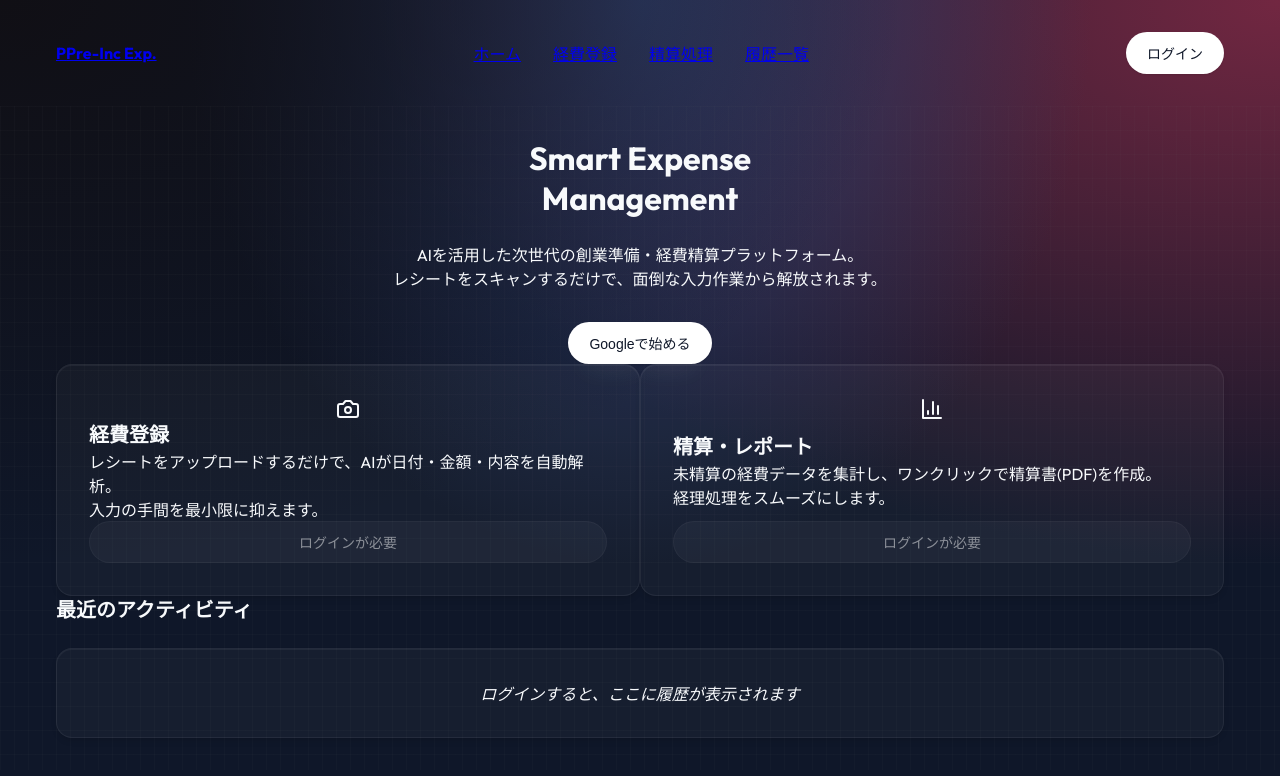
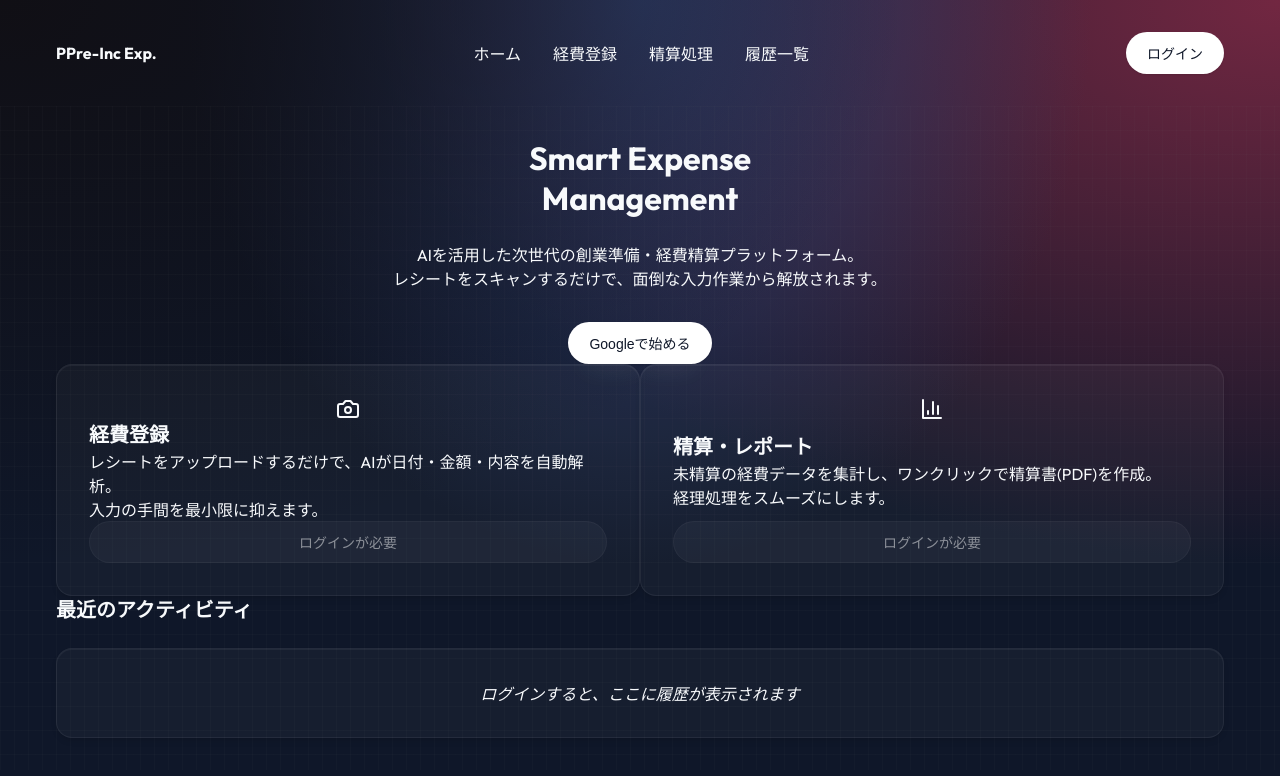
Before and after one commit to yukiworks-online/pre-inc-expenses, a Next.js app: page / in a window 1280 px wide. Shown: the top 776 px of the page. Built offline with nearby package versions, Linux system fonts and the light colour scheme; no server answers.

Commit message:
Fix: Reset anchor styles and use white text in header for visibility

```diff
--- a/app/globals.css
+++ b/app/globals.css
@@ -52,6 +52,11 @@
     box-sizing: border-box;
     padding: 0;
     margin: 0;
+}
+
+a {
+    color: inherit;
+    text-decoration: none;
 }
 
 body {
--- a/components/Header.tsx
+++ b/components/Header.tsx
@@ -41,7 +41,7 @@ export function Header() {
                                     "px-4 py-2 rounded-full text-sm font-medium transition-all duration-200",
                                     isActive
                                         ? "text-white bg-white/10 shadow-sm"
-                                        : "text-slate-300 hover:text-white hover:bg-white/5"
+                                        : "text-white/70 hover:text-white hover:bg-white/5"
                                 )}
                             >
                                 {item.name}
@@ -54,7 +54,7 @@ export function Header() {
                 <div className="flex items-center gap-4">
                     {user ? (
                         <div className="flex items-center gap-3">
-                            <Link href="/account" className="text-sm font-medium text-slate-300 hover:text-white transition-colors hidden sm:inline-block">
+                            <Link href="/account" className="text-sm font-medium text-white/80 hover:text-white transition-colors hidden sm:inline-block">
                                 {user.displayName}
                             </Link>
                             <button
```
